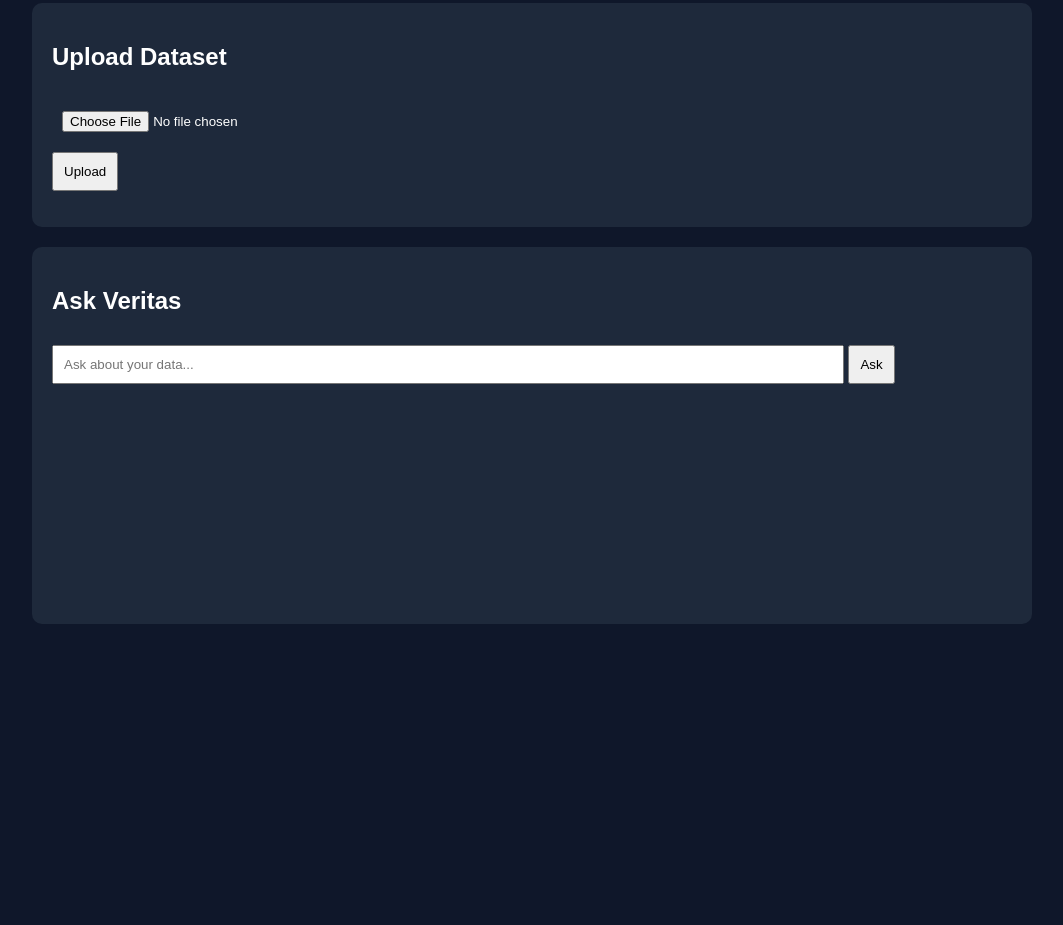
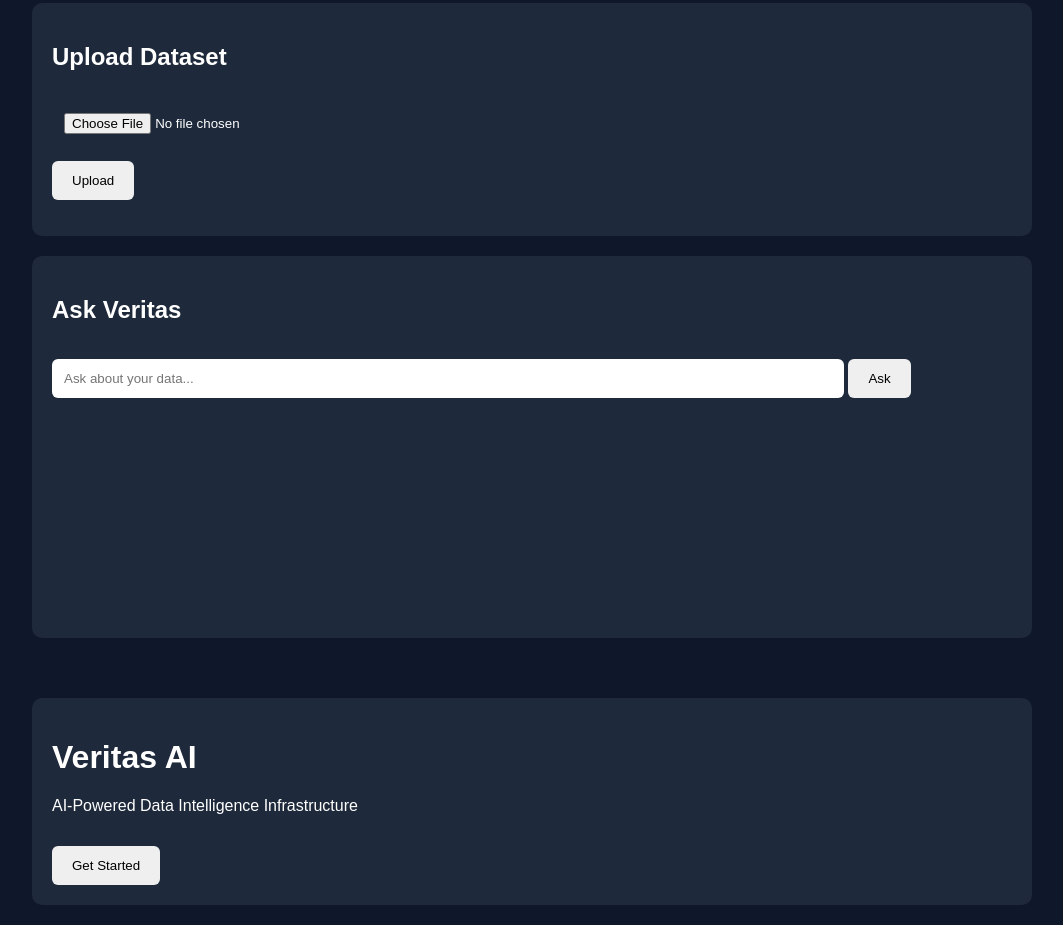
Before and after one commit to sixc213/Data-veritas-ai, a plain HTML site: page index.html in a window 1280 px wide. Shown: the part 191-1116 px from the top of the page, without its empty margins (108-1171 px from the left). Before the commit the page ends 835 px from the top, so only its background shows below. Drawn offline with Linux system fonts and the light colour scheme.

Commit message:
Add basic HTML structure for Veritas AI page

```diff
--- a/index.html
+++ b/index.html
@@ -151,6 +151,35 @@
 }
 
 </script>
+    <!DOCTYPE html>
+<html>
+<head>
+    <title>Veritas AI</title>
+    <link rel="stylesheet" href="style.css">
+</head>
+
+<body>
+
+<div class="container">
+
+    <div class="card">
+
+        <h1>Veritas AI</h1>
+
+        <p>
+            AI-Powered Data Intelligence
+            Infrastructure
+        </p>
+
+        <a href="login.html">
+            <button>
+                Get Started
+            </button>
+        </a>
+
+    </div>
+
+</div>
 
 </body>
 </html>
```
